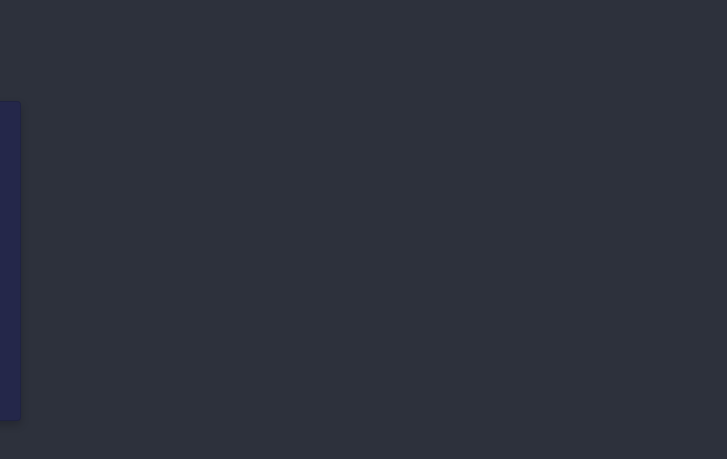
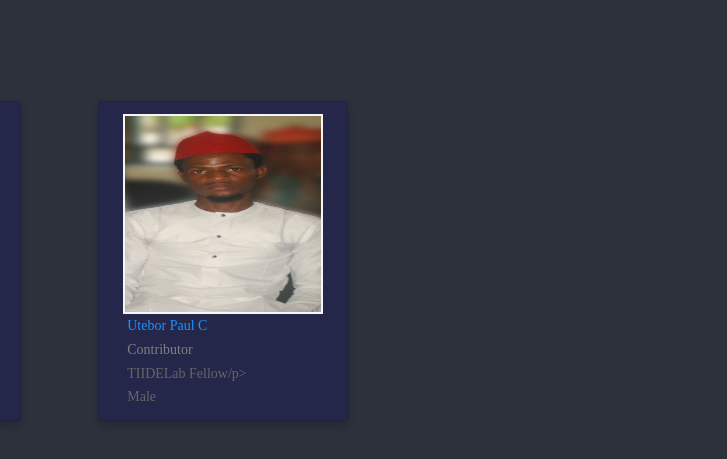
Before and after one commit to graceEjegwa/cohort3, a plain HTML site: page cohort3.html in a window 1280 px wide. Shown: the part 139-598 px from the top of the page, 253-980 px from the left. Drawn offline with Linux system fonts and the light colour scheme; a web font is replaced by a local one.

Commit message:
Add files via upload

```diff
--- a/cohort3.html
+++ b/cohort3.html
@@ -43,7 +43,8 @@
   <div class="row">
     <!--Beginning of profile row don't remove-->
 
-    <div class="column"> <!--start here-->
+    <div class="column">
+      <!--start here-->
       <div class="card">
         <img src="images/contributors/Ak Adaava-33.jpg">
         <div class="container">
@@ -53,12 +54,27 @@
           <p>Female</p>
         </div>
       </div>
-        </div> <!--end here-->
+    </div>
+    <!--end here-->
+    <div class="column">
+      <!--start here-->
+      <div class="card">
+        <img src="images/contributors/Paul T.jpg">
+        <div class="container">
+          <h2>Utebor Paul C</h2>
+          <p class="title">Contributor</p>
+          <p>TIIDELab Fellow/p>
+          <p>Male</p>
+        </div>
+      </div>
+    </div>
+    <!--end here-->
 
     <!-- You can add your code block here-->
 
 
-  </div><!--End of profile row don't remove-->
+  </div>
+  <!--End of profile row don't remove-->
 
   <script src="js/main.js"></script>
   <!-- Global site tag (gtag.js) - Google Analytics -->
```
Lines whose indentation alone changed are shown as unchanged.
